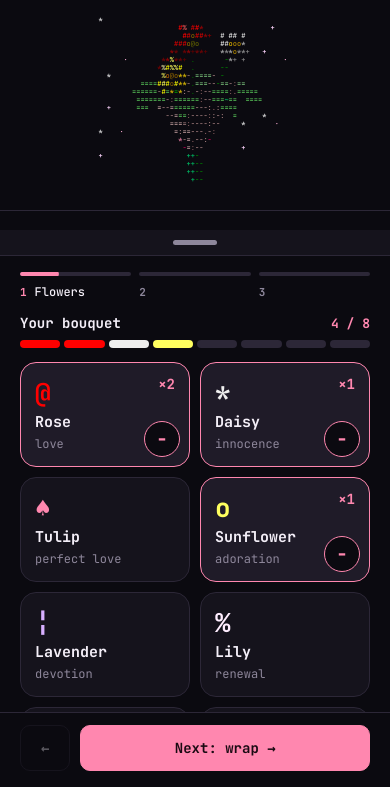
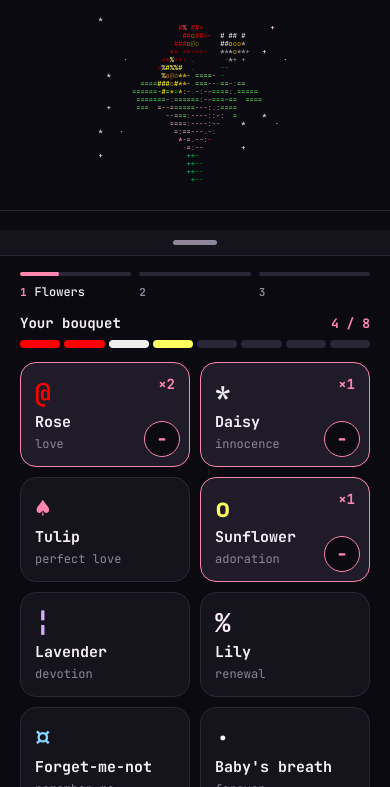
Before and after one commit to JakubSdf/ascii-bouquet, a website built with Vite: page index.html in a window 390 px wide. Shown: the part 57-844 px from the top of the page. Built offline with nearby package versions, Linux system fonts and the light colour scheme.

Commit message:
fix: let the next button scroll with the content on phones

```diff
--- a/src/styles.css
+++ b/src/styles.css
@@ -1091,8 +1091,11 @@ textarea:focus-visible,
     flex-direction: column;
   }
   .bottom-bar {
-    margin: 0 -20px;
-    padding: 12px 20px max(16px, env(safe-area-inset-bottom));
+    position: static;
+    margin: 4px 0 0;
+    padding: 4px 0 max(20px, env(safe-area-inset-bottom));
+    border-top: 0;
+    background: none;
   }
 }
 
```
